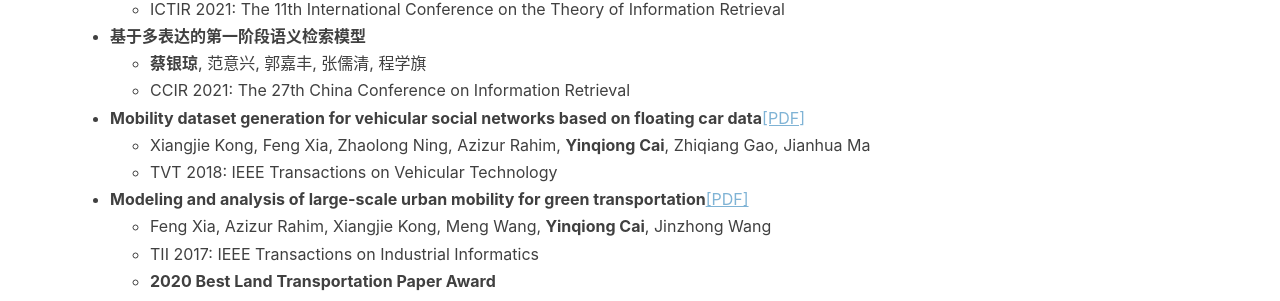
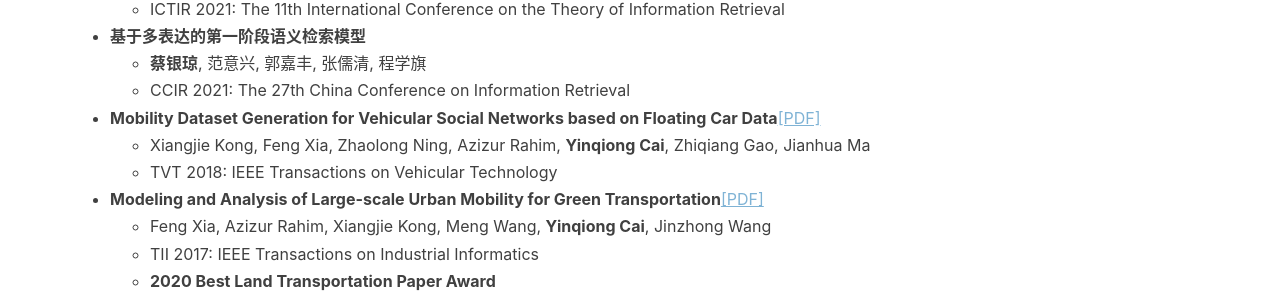
Before and after one commit to caiyinqiong/caiyinqiong.github.io, a Jekyll site: the page built from resume.html, in a window 1280 px wide. Shown: the part 1286-1587 px from the top of the page. Built offline with Jekyll 4.4.1, drawn with Linux system fonts in a browser that asks for light colours; nearby versions of some CDN libraries; comment, search, counter and statistics services are not loaded.

Commit message:
Update resume.html

```diff
--- a/resume.html
+++ b/resume.html
@@ -89,12 +89,12 @@
         <li><strong>蔡银琼</strong>, 范意兴, 郭嘉丰, 张儒清, 程学旗</li>
         <li>CCIR 2021: The 27th China Conference on Information Retrieval</li>
     </ul>
-  <li><strong>Mobility dataset generation for vehicular social networks based on floating car data</strong><a href="https://www.researchgate.net/profile/Feng-Xia-7/publication/322201030_Mobility_Dataset_Generation_for_Vehicular_Social_Networks_Based_on_Floating_Car_Data/links/5f2e6688a6fdcccc43b2fc07/Mobility-Dataset-Generation-for-Vehicular-Social-Networks-Based-on-Floating-Car-Data.pdf" style="color:#7FB3D5;text-decoration:underline">[PDF]</a></li>
+  <li><strong>Mobility Dataset Generation for Vehicular Social Networks based on Floating Car Data</strong><a href="https://www.researchgate.net/profile/Feng-Xia-7/publication/322201030_Mobility_Dataset_Generation_for_Vehicular_Social_Networks_Based_on_Floating_Car_Data/links/5f2e6688a6fdcccc43b2fc07/Mobility-Dataset-Generation-for-Vehicular-Social-Networks-Based-on-Floating-Car-Data.pdf" style="color:#7FB3D5;text-decoration:underline">[PDF]</a></li>
     <ul>
         <li>Xiangjie Kong, Feng Xia, Zhaolong Ning, Azizur Rahim, <strong>Yinqiong Cai</strong>, Zhiqiang Gao, Jianhua Ma</li>
         <li>TVT 2018: IEEE Transactions on Vehicular Technology</li>
     </ul>
-  <li><strong>Modeling and analysis of large-scale urban mobility for green transportation</strong><a href="https://www.researchgate.net/profile/Feng-Xia-7/publication/321952586_Modeling_and_Analysis_of_Large-Scale_Urban_Mobility_for_Green_Transportation/links/5f2e66e0299bf13404adac0d/Modeling-and-Analysis-of-Large-Scale-Urban-Mobility-for-Green-Transportation.pdf" style="color:#7FB3D5;text-decoration:underline">[PDF]</a></li>
+  <li><strong>Modeling and Analysis of Large-scale Urban Mobility for Green Transportation</strong><a href="https://www.researchgate.net/profile/Feng-Xia-7/publication/321952586_Modeling_and_Analysis_of_Large-Scale_Urban_Mobility_for_Green_Transportation/links/5f2e66e0299bf13404adac0d/Modeling-and-Analysis-of-Large-Scale-Urban-Mobility-for-Green-Transportation.pdf" style="color:#7FB3D5;text-decoration:underline">[PDF]</a></li>
     <ul>
         <li>Feng Xia, Azizur Rahim, Xiangjie Kong, Meng Wang, <strong>Yinqiong Cai</strong>, Jinzhong Wang</li>
         <li>TII 2017: IEEE Transactions on Industrial Informatics</li>
```
